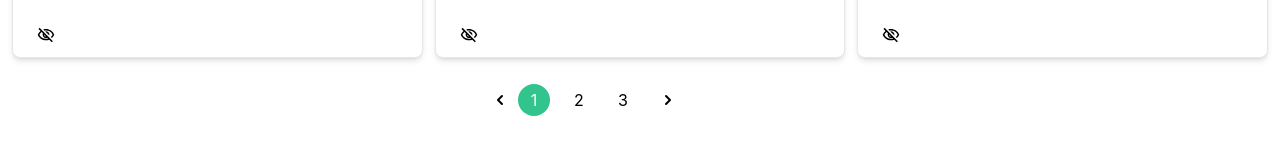
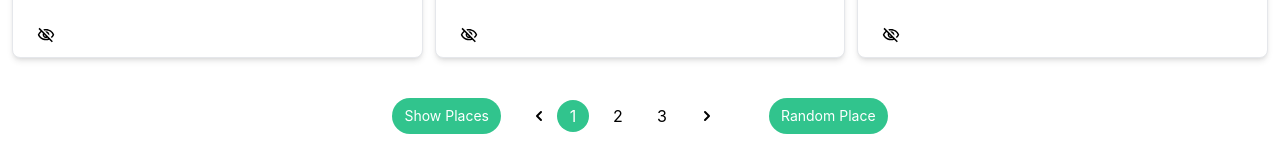
Before and after one commit to RoyaRastegar/HistoricalPlaces, a React (Create React App) app: page / in a window 1280 px wide. Shown: the part 958-1121 px from the top of the page. Built offline with nearby package versions, Linux system fonts and the light colour scheme.

Commit message:
add randomhandel

```diff
--- a/src/components/AllPlaces.tsx
+++ b/src/components/AllPlaces.tsx
@@ -1,38 +1,21 @@
 import React, { useEffect, useState } from 'react';
-import {
-  fetchHistoricalPlaces,
-  toggleVisited,
-} from '../lib/redux/historicalPlacesSlice/historicalplacesSlice.ts';
+import { fetchHistoricalPlaces } from '../lib/redux/historicalPlacesSlice/historicalplacesSlice.ts';
 import { AppDispatch, RootState } from '../lib/redux/store.ts';
 import { useDispatch, useSelector } from 'react-redux';
-import { Card, Flowbite, Pagination, Tooltip } from 'flowbite-react';
-import { MdOutlineVisibilityOff } from 'react-icons/md';
-import { MdOutlineVisibility } from 'react-icons/md';
-import { useNavigate } from 'react-router-dom';
+import { Flowbite, Pagination } from 'flowbite-react';
 import { AnimatePresence } from 'framer-motion';
+import PlaceCard from './PlaceCard.tsx';
 
 const AllPlaces = () => {
-  // #regionconst
-  const navigate = useNavigate();
+  //#regionconst
   const dispatch: AppDispatch = useDispatch();
   const { places } = useSelector((state: RootState) => state.historicalPlaces);
   const [currentPage, setCurrentPage] = useState(1);
+  const [randomPlace, setRandomPlace] = useState<number | null>(null);
   const onPageChange = (page: number) => setCurrentPage(page);
   const totalPage = Math.ceil(places.length / 6);
   const startIndex = (currentPage - 1) * 6;
   const currentItems = places.slice(startIndex, startIndex + 6);
-  const customTheme = {
-    card: {
-      img: {
-        base: ' w-full h-72 object-cover',
-      },
-      root: {
-        base: 'flex',
-        children:
-          'flex lg:h-[10rem]  flex-col justify-center gap-2 px-4 py-3 text-center ',
-      },
-    },
-  };
   const customThemePag = {
     pagination: {
       pages: {
@@ -56,68 +39,54 @@ const AllPlaces = () => {
   };
   // #endregionconst
 
-  // #regionhooks
   useEffect(() => {
     dispatch(fetchHistoricalPlaces());
   }, [dispatch]);
-  // #endregionhooks
 
   // #regionhandel
-  const visitedHandel = (id: number) => {
-    dispatch(toggleVisited(id));
+  const randomHandel = () => {
+    if (!currentItems || currentItems.length === 0) {
+      console.error('No items available for selection!');
+      return;
+    }
+    const randomNumber = Math.floor(Math.random() * currentItems.length);
+    setRandomPlace(randomNumber);
   };
-  const handleCardClick = (id: number) => {
-    navigate(`/placedetails/${id}`);
+  const clearRandomHandel = () => {
+    setRandomPlace(null);
   };
-  // #endregionhandel
+  // #endregion
   return (
+    <div className='flex flex-col'>
+      <div>
+        {' '}
+        {randomPlace ? (
+          <div className='lg:w-[30rem] justify-self-center my-6'>
+            <PlaceCard place={currentItems[randomPlace]} />
+          </div>
+        ) : (
+          currentItems && (
             <div className='my-4 gap-3 mx-auto justify-center p-3 flex h-full flex-wrap rounded-xl sm:grid-cols-2 lg:grid lg:h-full lg:w-full lg:grid-cols-3 lg:items-start lg:gap-3'>
-      {currentItems && (
+              {' '}
               <AnimatePresence mode='wait'>
                 {currentItems.map((place) => (
-            <div className=' lg:w-[30rem]lg:h-[30rem] rounded-lg border border-gray-200 bg-white shadow-md  lg:hover:shadow-xl lg:hover:shadow-gray-500'>
-              <div
-                onClick={() => handleCardClick(place.id)}
-                className='lg:w-[25rem]lg:h-[25rem]  cursor-pointer '
-              >
-                <Flowbite key={place.id} theme={{ theme: customTheme }}>
-                  <Card
-                    imgAlt='Meaningful alt text for an image that is not purely decorative'
-                    imgSrc={place.image}
-                    className=' flex  flex-col items-center '
-                  >
-                    <h5 className='text-sm font-extrabold tracking-tight text-text'>
-                      {place.name}
-                    </h5>
-                    <p className=' text-sm font-normal line-clamp-3'>
-                      {place.description}
-                    </p>
-                  </Card>
-                </Flowbite>
-              </div>
-              <div className='pl-6'>
-                <Tooltip
-                  className='w-fit'
-                  content={place.visited ? 'Visited' : 'unvisited'}
-                >
-                  <button
-                    className='lg:w-8 lg:h-8'
-                    onClick={() => visitedHandel(place.id)}
-                  >
-                    {place.visited ? (
-                      <MdOutlineVisibility className='lg:text-lg text-emerald-500 ' />
-                    ) : (
-                      <MdOutlineVisibilityOff className='lg:text-lg ' />
-                    )}
-                  </button>
-                </Tooltip>
-              </div>
-            </div>
+                  <PlaceCard place={place} />
                 ))}
               </AnimatePresence>
+            </div>
+          )
         )}
+      </div>
+
+      <div className='flex justify-center p-3 gap-5 mb-5'>
+        <button
+          onClick={clearRandomHandel}
+          className='text-white text-[10px] bg-green-400 rounded-full px-3 lg:text-sm hover:bg-gradient-to-r from-green-300 from-10% via-lime-300 via-50% to-emerald-500 to-90%'
+        >
+          Show Places
+        </button>
         <Flowbite theme={{ theme: customThemePag }}>
-        <div className='flex justify-center overflow-x-auto bg-transparent pt-3 sm:justify-center lg:w-full lg:justify-end lg:pl-2 lg:ml-[70%]'>
+          <div className='flex justify-center overflow-x-auto bg-transparent sm:justify-center  lg:justify-end  '>
             <Pagination
               layout='pagination'
               currentPage={currentPage}
@@ -129,6 +98,13 @@ const AllPlaces = () => {
             />
           </div>
         </Flowbite>
+        <button
+          onClick={randomHandel}
+          className='text-white bg-green-400 rounded-full px-3 text-[10px] lg:text-sm hover:bg-gradient-to-r from-green-300 from-10% via-lime-300 via-50% to-emerald-500 to-90%'
+        >
+          Random Place
+        </button>
+      </div>
     </div>
   );
 };
```
Lines whose indentation alone changed are shown as unchanged.
